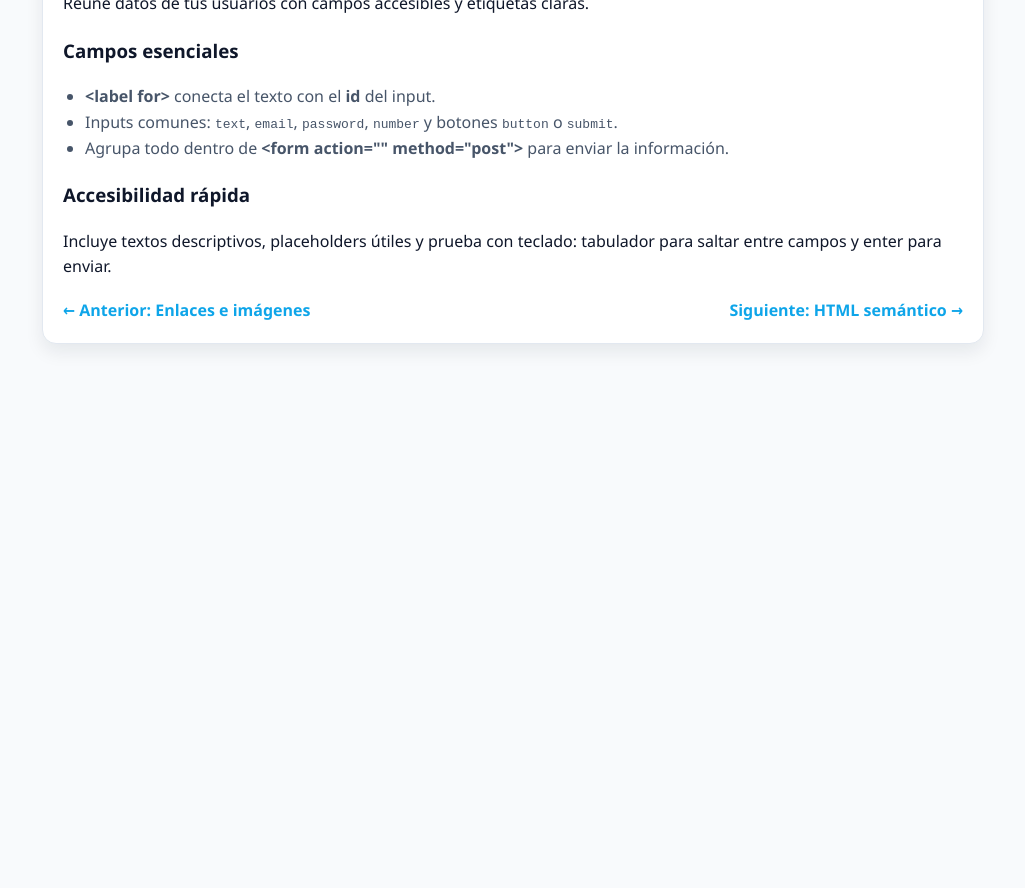
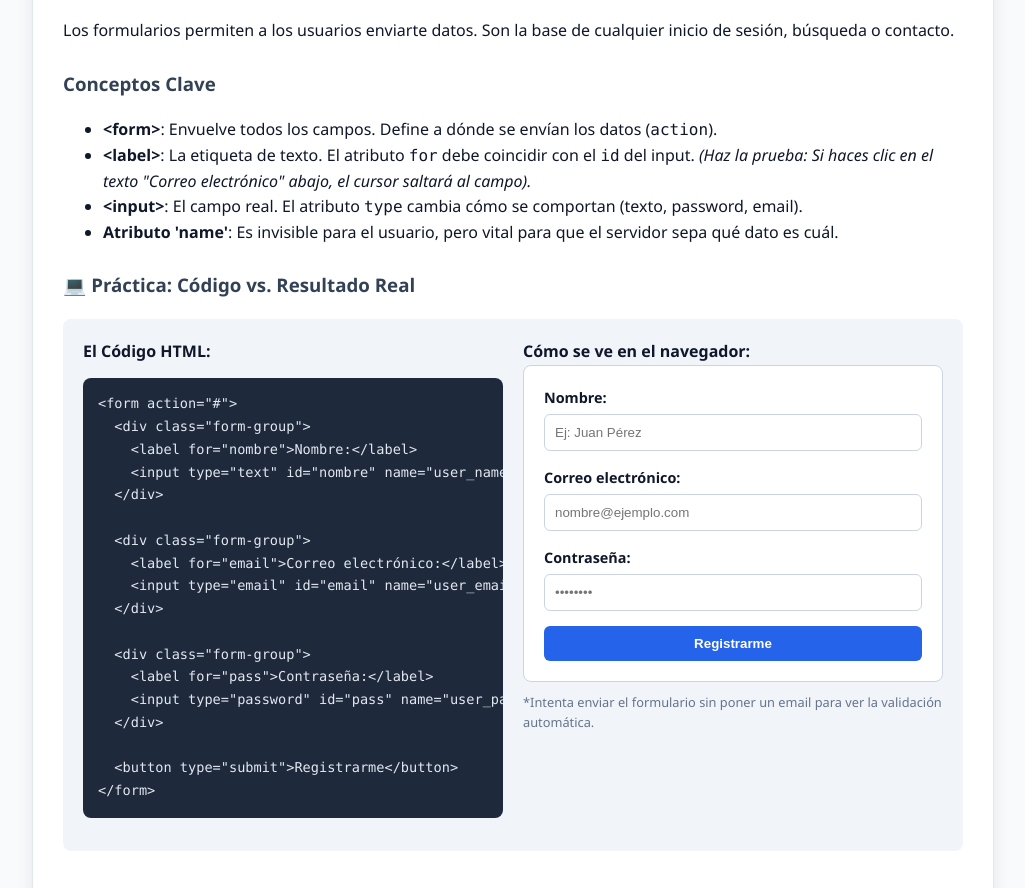
Before and after one commit to jreynoso111/Front-end-basico-WebDev, a plain HTML site: page clases/html-formularios.html in a window 1280 px wide. Shown: the part 150-1038 px from the top of the page, without its empty margins (127-1152 px from the left). Before the commit the page ends 800 px from the top, so only its background shows below. Drawn offline with Linux system fonts and the light colour scheme.

Commit message:
Update html-formularios.html

```diff
--- a/clases/html-formularios.html
+++ b/clases/html-formularios.html
@@ -5,35 +5,131 @@
     <meta name="viewport" content="width=device-width, initial-scale=1.0">
     <title>HTML: Formularios</title>
     <style>
-        :root { --primary:#2563eb; --bg:#f8fafc; --card:#fff; --text:#0f172a; --muted:#475569; --border:#e2e8f0; }
-        body { font-family:'Segoe UI', Tahoma, sans-serif; background:var(--bg); color:var(--text); margin:0; padding:22px; line-height:1.6; }
-        .card { background:var(--card); border:1px solid var(--border); border-radius:14px; padding:20px; max-width:900px; margin:0 auto; box-shadow:0 8px 18px rgba(15,23,42,0.08); }
-        h1 { color:var(--primary); margin-top:0; }
-        .breadcrumb a { text-decoration:none; color:#0ea5e9; font-weight:700; }
-        .section { margin-top:16px; }
-        ul { padding-left:22px; color:var(--muted); }
-        .nav-links { display:flex; justify-content:space-between; align-items:center; margin-top:18px; }
-        .nav-links a { text-decoration:none; color:#0ea5e9; font-weight:700; }
+        :root { --primary: #2563eb; --bg: #f8fafc; --card: #fff; --text: #0f172a; --muted: #64748b; --border: #e2e8f0; }
+
+        body { font-family: 'Segoe UI', Tahoma, sans-serif; background: var(--bg); color: var(--text); margin: 0; padding: 22px; line-height: 1.6; }
+
+        .card { background: var(--card); border: 1px solid var(--border); border-radius: 14px; padding: 30px; max-width: 900px; margin: 0 auto; box-shadow: 0 8px 18px rgba(15,23,42,0.08); }
+
+        h1 { color: var(--primary); margin-top: 0; border-bottom: 2px solid var(--border); padding-bottom: 15px; }
+        h3 { margin-top: 25px; color: #334155; }
+
+        .breadcrumb a, .nav-links a { text-decoration: none; color: #0ea5e9; font-weight: 700; transition: color 0.2s; }
+        .breadcrumb a:hover, .nav-links a:hover { color: var(--primary); }
+
+        /* Estilos específicos para la DEMO del formulario */
+        .demo-container {
+            display: flex;
+            gap: 20px;
+            flex-wrap: wrap;
+            background: #f1f5f9;
+            padding: 20px;
+            border-radius: 8px;
+            margin-top: 15px;
+        }
+
+        .visual-demo, .code-demo { flex: 1; min-width: 300px; }
+
+        /* Estilos de los inputs para que se vean modernos */
+        form { background: white; padding: 20px; border-radius: 8px; border: 1px solid #cbd5e1; }
+
+        .form-group { margin-bottom: 15px; }
+
+        label { display: block; margin-bottom: 5px; font-weight: 600; font-size: 0.9rem; }
+
+        input {
+            width: 100%;
+            padding: 10px;
+            border: 1px solid #cbd5e1;
+            border-radius: 6px;
+            box-sizing: border-box; /* Importante para que el padding no rompa el ancho */
+        }
+
+        input:focus { outline: 2px solid var(--primary); border-color: transparent; }
+
+        button {
+            background-color: var(--primary);
+            color: white;
+            border: none;
+            padding: 10px 20px;
+            border-radius: 6px;
+            cursor: pointer;
+            font-weight: bold;
+            width: 100%;
+        }
+        button:hover { opacity: 0.9; }
+
+        /* Estilo para mostrar código */
+        pre { background: #1e293b; color: #e2e8f0; padding: 15px; border-radius: 8px; overflow-x: auto; font-size: 0.85rem; }
+        code { font-family: 'Consolas', monospace; }
+
+        .nav-links { display: flex; justify-content: space-between; margin-top: 40px; padding-top: 20px; border-top: 1px solid var(--border); }
     </style>
 </head>
 <body>
     <div class="card">
         <div class="breadcrumb"><a href="../index.html">← Volver al programa</a></div>
+
         <h1>Formularios básicos</h1>
-        <p>Reúne datos de tus usuarios con campos accesibles y etiquetas claras.</p>
+        <p>Los formularios permiten a los usuarios enviarte datos. Son la base de cualquier inicio de sesión, búsqueda o contacto.</p>
 
         <div class="section">
-            <h3>Campos esenciales</h3>
+            <h3>Conceptos Clave</h3>
             <ul>
-                <li><strong>&lt;label for&gt;</strong> conecta el texto con el <strong>id</strong> del input.</li>
-                <li>Inputs comunes: <code>text</code>, <code>email</code>, <code>password</code>, <code>number</code> y botones <code>button</code> o <code>submit</code>.</li>
-                <li>Agrupa todo dentro de <strong>&lt;form action="" method="post"&gt;</strong> para enviar la información.</li>
+                <li><strong>&lt;form&gt;</strong>: Envuelve todos los campos. Define a dónde se envían los datos (<code>action</code>).</li>
+                <li><strong>&lt;label&gt;</strong>: La etiqueta de texto. El atributo <code>for</code> debe coincidir con el <code>id</code> del input. <em>(Haz la prueba: Si haces clic en el texto "Correo electrónico" abajo, el cursor saltará al campo).</em></li>
+                <li><strong>&lt;input&gt;</strong>: El campo real. El atributo <code>type</code> cambia cómo se comportan (texto, password, email).</li>
+                <li><strong>Atributo 'name'</strong>: Es invisible para el usuario, pero vital para que el servidor sepa qué dato es cuál.</li>
             </ul>
         </div>
 
-        <div class="section">
-            <h3>Accesibilidad rápida</h3>
-            <p>Incluye textos descriptivos, placeholders útiles y prueba con teclado: tabulador para saltar entre campos y enter para enviar.</p>
+        <h3>💻 Práctica: Código vs. Resultado Real</h3>
+        <div class="demo-container">
+
+            <div class="code-demo">
+                <strong>El Código HTML:</strong>
+<pre><code>&lt;form action="#"&gt;
+  &lt;div class="form-group"&gt;
+    &lt;label for="nombre"&gt;Nombre:&lt;/label&gt;
+    &lt;input type="text" id="nombre" name="user_name" placeholder="Tu nombre..."&gt;
+  &lt;/div&gt;
+
+  &lt;div class="form-group"&gt;
+    &lt;label for="email"&gt;Correo electrónico:&lt;/label&gt;
+    &lt;input type="email" id="email" name="user_email" required&gt;
+  &lt;/div&gt;
+
+  &lt;div class="form-group"&gt;
+    &lt;label for="pass"&gt;Contraseña:&lt;/label&gt;
+    &lt;input type="password" id="pass" name="user_pass"&gt;
+  &lt;/div&gt;
+
+  &lt;button type="submit"&gt;Registrarme&lt;/button&gt;
+&lt;/form&gt;</code></pre>
+            </div>
+
+            <div class="visual-demo">
+                <strong>Cómo se ve en el navegador:</strong>
+                <form onsubmit="alert('¡Formulario enviado! (Esto es una simulación)'); return false;">
+                    <div class="form-group">
+                        <label for="demo-nombre">Nombre:</label>
+                        <input type="text" id="demo-nombre" placeholder="Ej: Juan Pérez">
+                    </div>
+
+                    <div class="form-group">
+                        <label for="demo-email">Correo electrónico:</label>
+                        <input type="email" id="demo-email" placeholder="nombre@ejemplo.com" required>
+                    </div>
+
+                    <div class="form-group">
+                        <label for="demo-pass">Contraseña:</label>
+                        <input type="password" id="demo-pass" placeholder="••••••••">
+                    </div>
+
+                    <button type="submit">Registrarme</button>
+                </form>
+                <p style="font-size: 0.8rem; color: #64748b; margin-top: 10px;">*Intenta enviar el formulario sin poner un email para ver la validación automática.</p>
+            </div>
         </div>
 
         <div class="nav-links">
```
